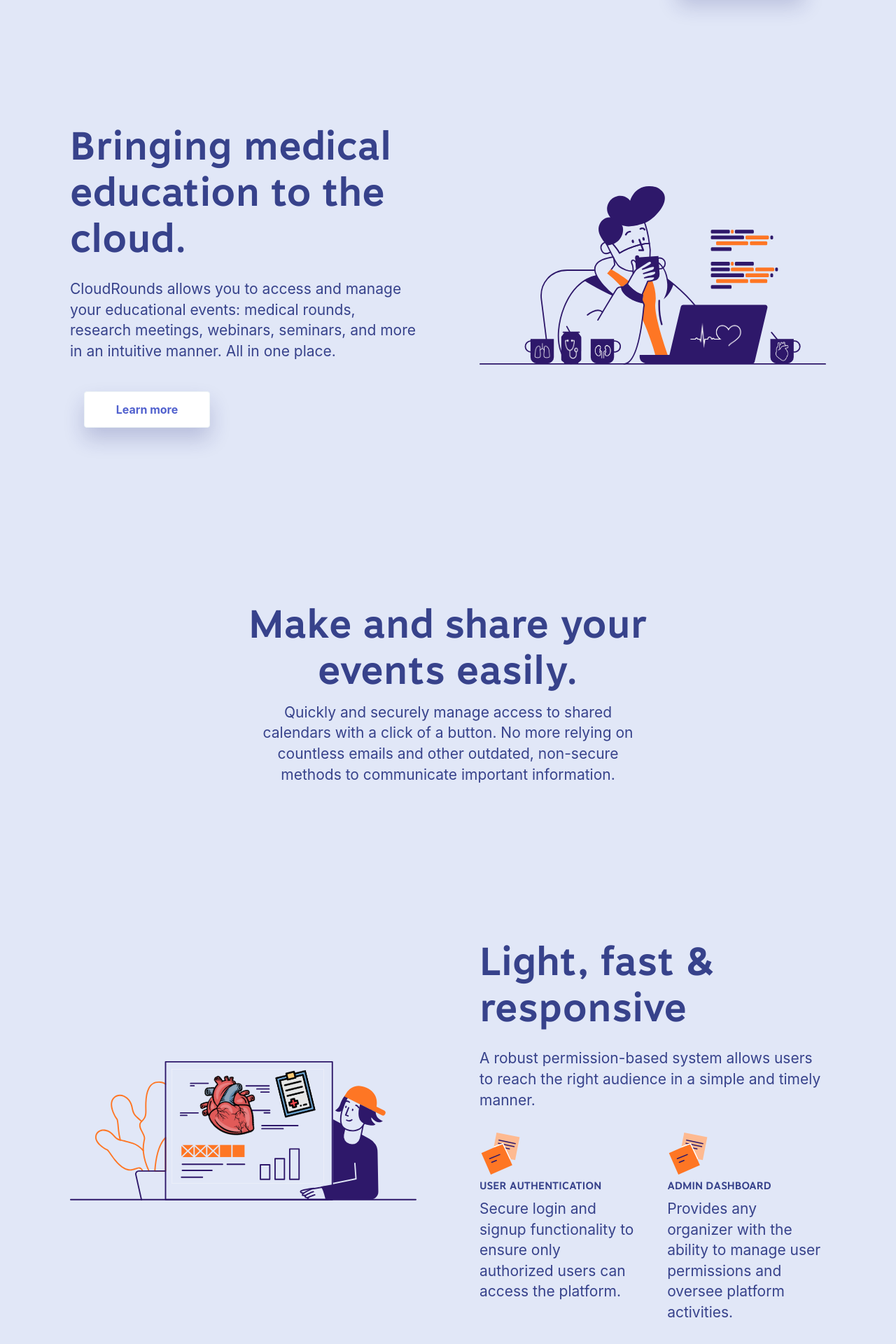
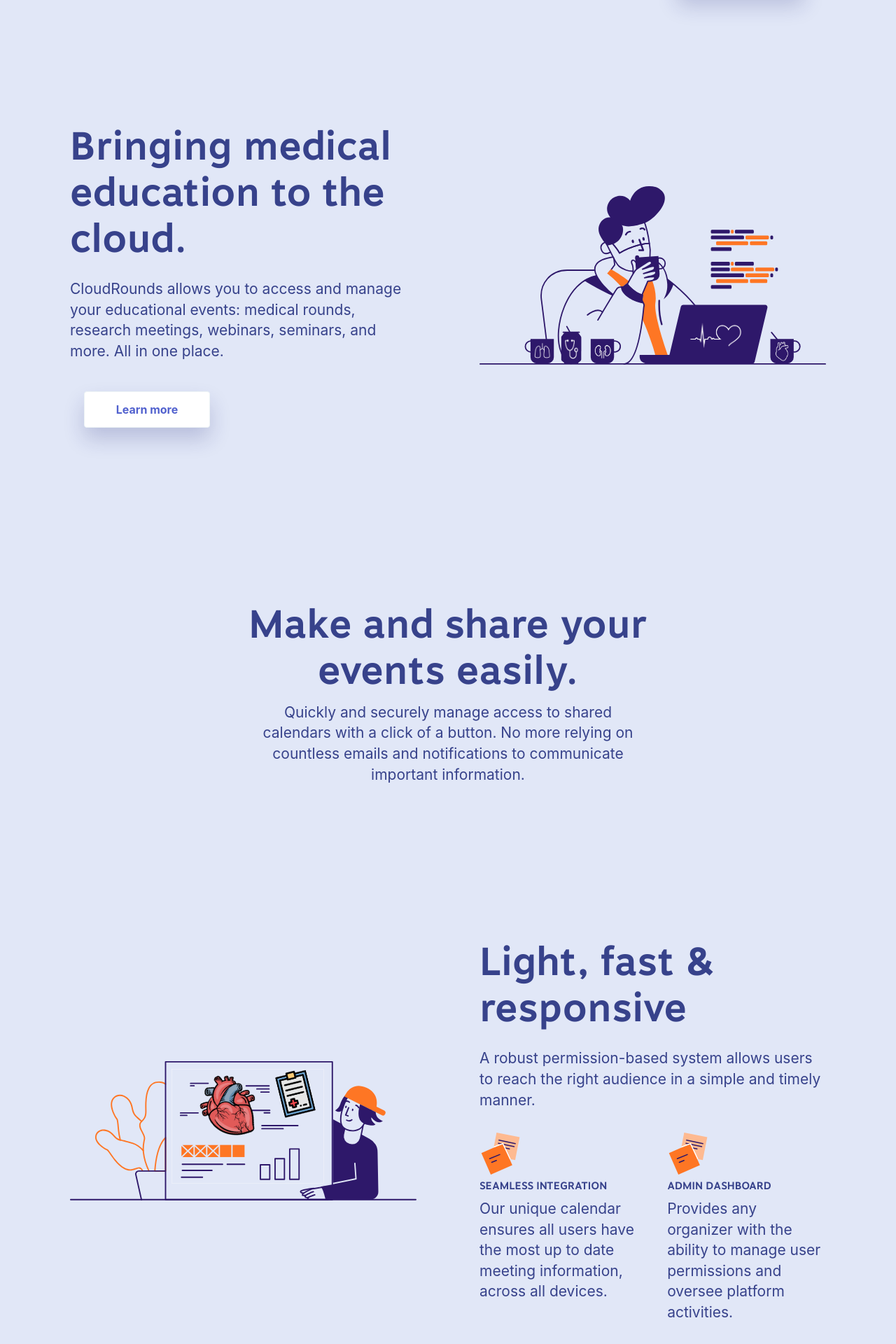
Before and after one commit to sharefd/CRnode, a React (Vite) app in the folder client/: page / in a window 1280 px wide. Shown: the part 94-2014 px from the top of the page at 70% size. Built offline with nearby package versions, Linux system fonts and the light colour scheme.

Commit message:
landing page text changes

```diff
--- a/client/src/components/articles/ArticleCard.jsx
+++ b/client/src/components/articles/ArticleCard.jsx
@@ -149,9 +149,16 @@
                   )}
                 </div>
               )}
-              <p style={{ fontFamily: 'sans-serif', fontWeight: '700' }}>
-               <span>{article.location || 'Location not yet provided.'}</span>
+
+              <p style={{ fontFamily: '', fontWeight: '' }}>
+
+                   {article.location || <p className='italic'>Location not yet provided.</p>}
+
+
               </p>
+               <div className='absolute top-[-2px] right-0 mr-2'>
+            <ExportToIcalButton article={article} text='Export to iCal' fontSize='12px' />
+          </div>
             </Col>
           )}
 
--- a/client/src/components/landing/components/Footer/index.jsx
+++ b/client/src/components/landing/components/Footer/index.jsx
@@ -42,7 +42,7 @@
             <Logo />
             <FooterContainer>
               <SocialLink href='https://github.com/sharefd/CRnode' src='github.svg' />
-             <SocialLink href='https://instagram.com/' src='twitter.svg' />
+             <SocialLink href='https://instagram.com/cloudrounds' src='twitter.svg' />
                {/*  <SocialLink href='https://www.linkedin.com/in/sharefdanho/' src='linkedin.svg' /> */}
                 {/*   <a href='https://ko-fi.com' target='_blank' rel='noopener noreferrer'>
                 <img
--- a/client/src/components/landing/content/AboutContent.json
+++ b/client/src/components/landing/content/AboutContent.json
@@ -3,8 +3,8 @@
   "text": "A robust permission-based system allows users to reach the right audience in a simple and timely manner.",
   "section": [
     {
-      "title": "User Authentication",
-      "content": "Secure login and signup functionality to ensure only authorized users can access the platform.",
+      "title": "Seamless integration",
+      "content": "Our unique calendar ensures all users have the most up to date meeting information, across all devices. ",
       "icon": "notes.svg"
     },
     {
--- a/client/src/components/landing/content/IntroContent.json
+++ b/client/src/components/landing/content/IntroContent.json
@@ -1,6 +1,6 @@
 {
   "title": "Bringing medical education to the cloud.",
-  "text": "CloudRounds allows you to access and manage your educational events: medical rounds, research meetings, webinars, seminars, and more in an intuitive manner. All in one place.",
+  "text": "CloudRounds allows you to access and manage your educational events: medical rounds, research meetings, webinars, seminars, and more. All in one place.",
   "button": [
 
     {
--- a/client/src/components/landing/content/MiddleBlockContent.json
+++ b/client/src/components/landing/content/MiddleBlockContent.json
@@ -1,4 +1,4 @@
 {
     "title": "Make and share your events easily.",
-    "text": "Quickly and securely manage access to shared calendars with a click of a button. No more relying on countless emails and other outdated, non-secure methods to communicate important information."
+    "text": "Quickly and securely manage access to shared calendars with a click of a button. No more relying on countless emails and notifications to communicate important information."
   }
```
